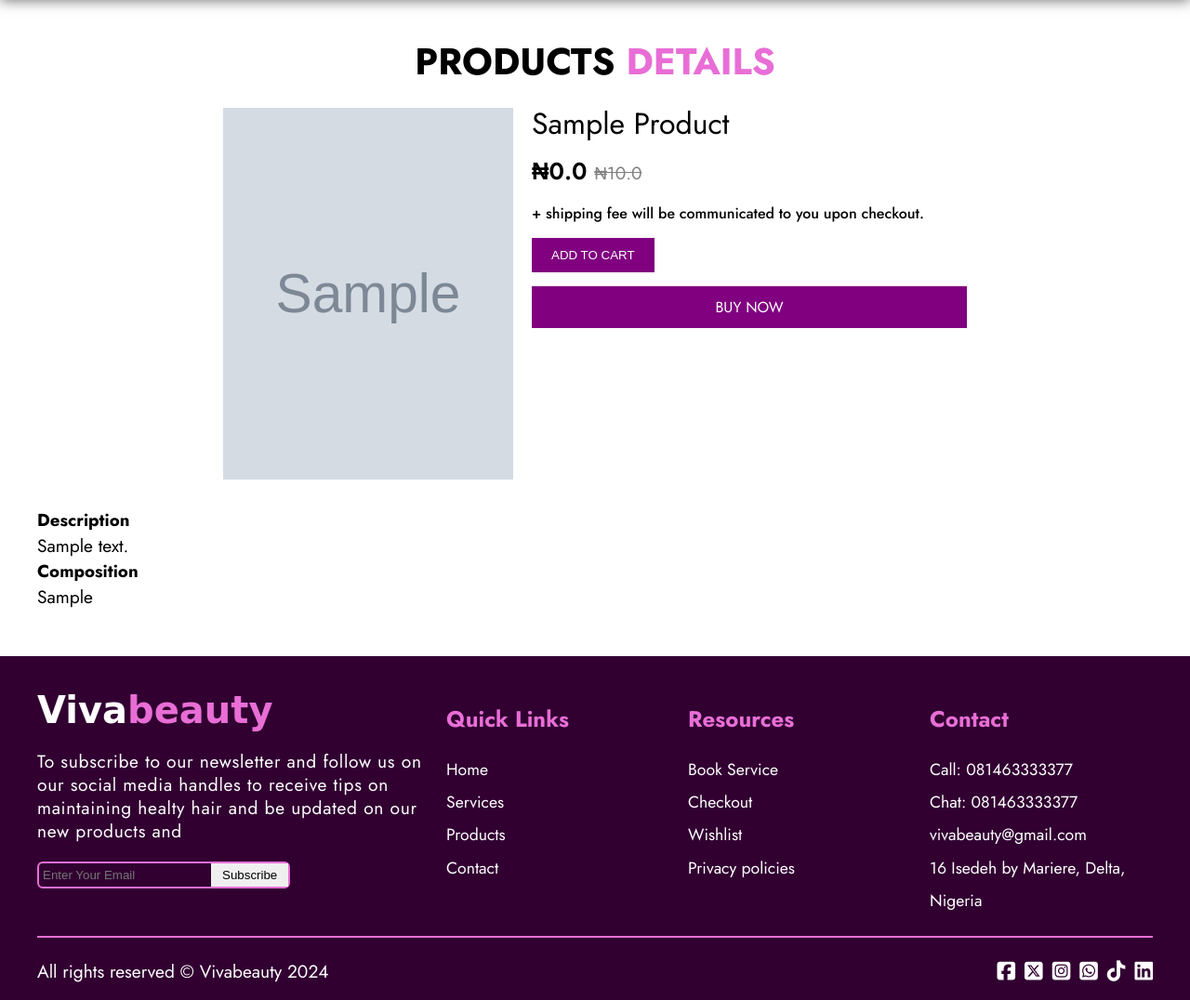
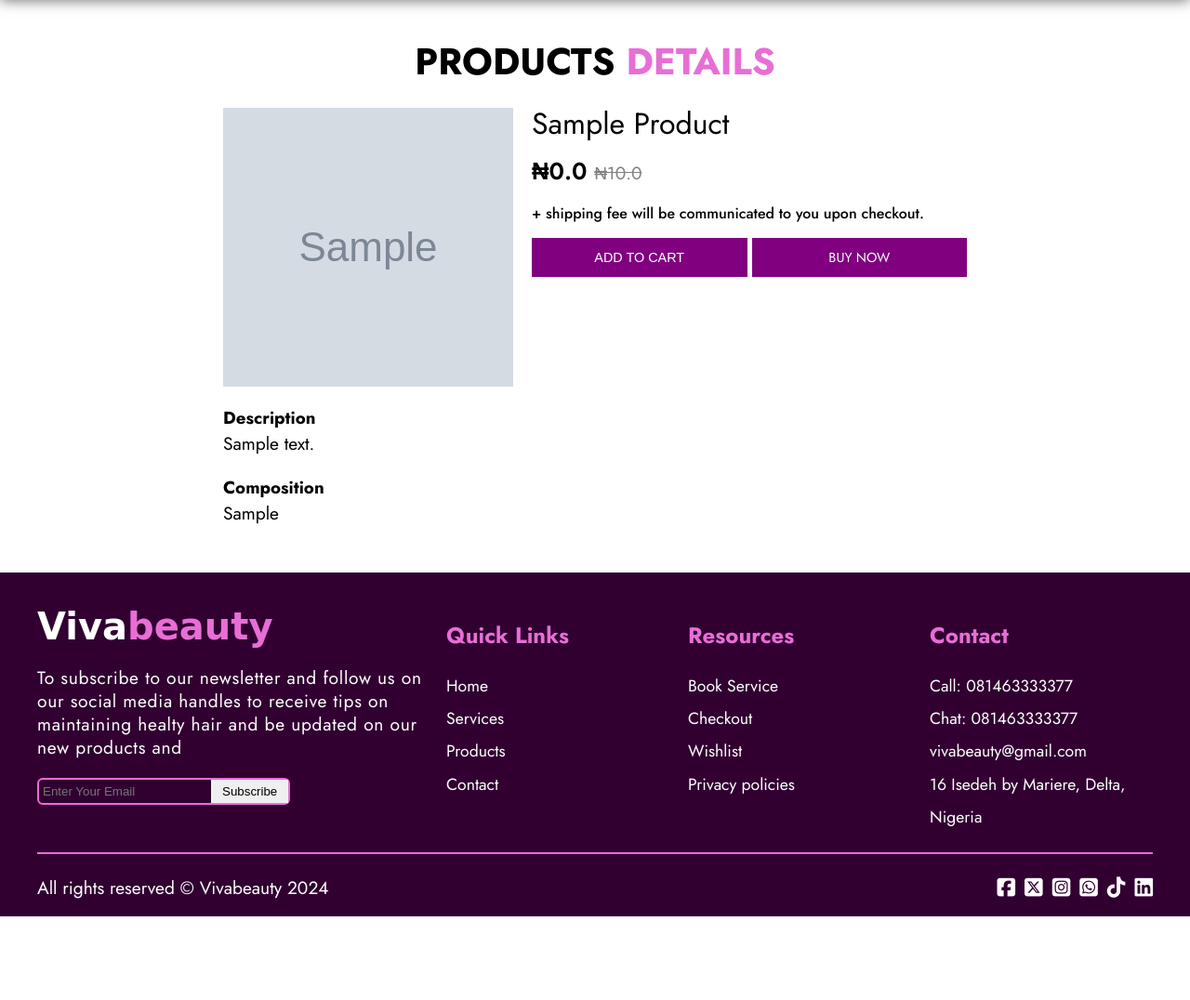
Before and after one commit to Judechuks/vivabeauty, a Django app: page /product/1/ in a window 1280 px wide. Shown: the part 54-1130 px from the top of the page at 93% size. After the commit the page ends 1040 px from the top, so only its background shows below. Run offline with Django 5.2, Linux system fonts and the light colour scheme; tables that the repository leaves empty hold one stand-in row (values such as "Sample post"); grey boxes marked "Sample" are stand-in pictures; some web fonts are replaced.

Commit message:
styling the buttons and the product details container

```diff
--- a/app/static/app/css/product_detail.css
+++ b/app/static/app/css/product_detail.css
@@ -1,6 +1,8 @@
+.product-detail-container {
+  max-width: 800px;
+  margin: 30px auto 0;
+}
 .product-detail {
-  max-width: 800px;
-  margin: 30px auto;
   display: flex;
   gap: 20px;
 }
@@ -10,7 +12,7 @@
 }
 .img-container img {
   width: 100%;
-  height: 400px;
+  height: 300px;
   display: block;
 }
 .product-detail aside {
@@ -37,24 +39,38 @@
   font-size: 1rem;
   font-weight: 500;
 }
-aside .btn {
+.btn-container {
+  margin-top: 15px;
+  display: flex;
+  gap: 5px;
+}
+.btn {
   display: block;
-  margin-top: 15px;
   text-align: center;
+  cursor: pointer;
+  font-size: 0.9rem;
+  width: 100%;
+}
+
+@media (max-width: 320px) {
+  .btn-container {
+    flex-direction: column;
+  }
 }
 aside .btn:hover {
   background-color: transparent;
   color: var(--purple-clr);
 }
-
+.product-detail-container .col h3 {
+  margin-top: 20px;
+}
 /*===== Media Query =====*/
 @media screen and (max-width: 820px) {
   .product-detail {
     flex-direction: column;
-    align-content: center;
   }
   .img-container {
-    max-width: 400px;
+    max-width: 300px;
     aspect-ratio: 1/1;
   }
   .img-container img {
```
